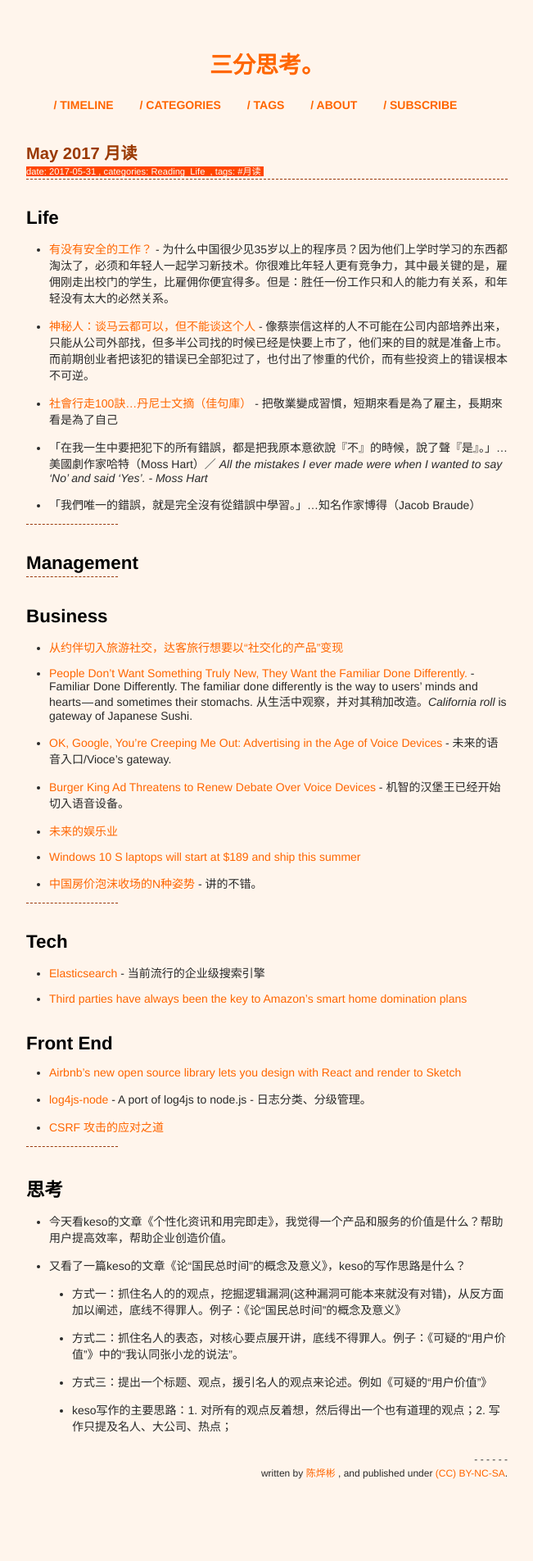
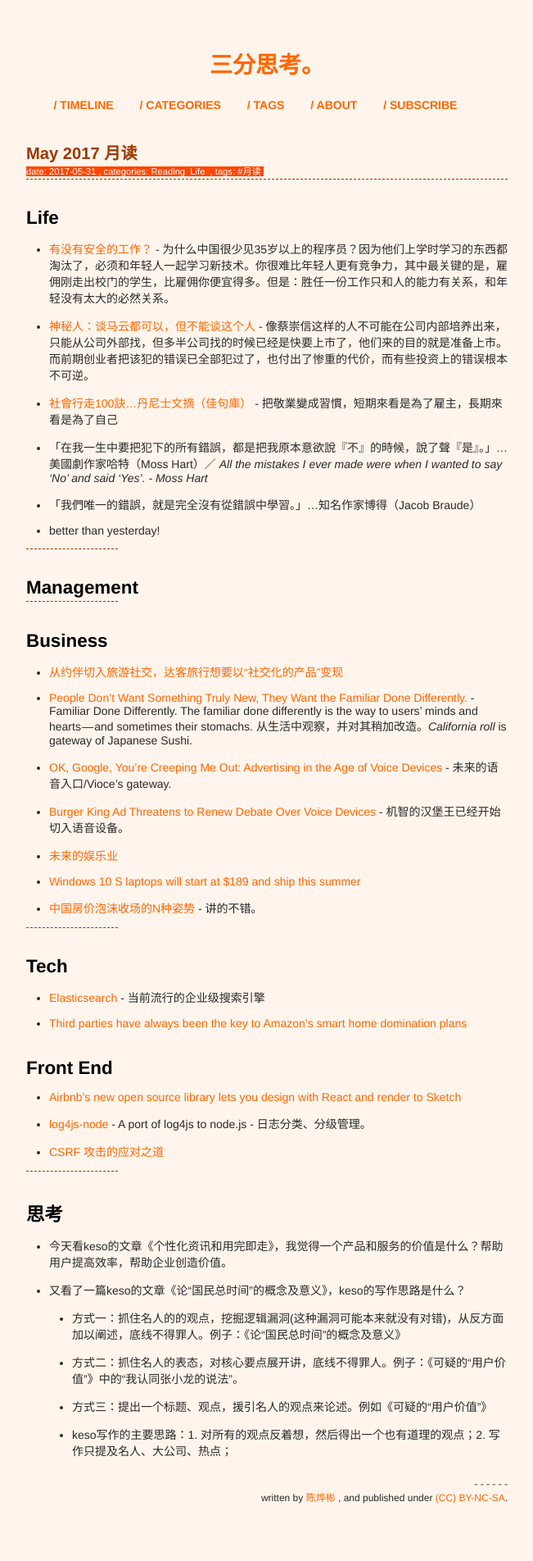
Before and after one commit to xianyuxmu/xianyuxmu.github.io, a Jekyll site: the page built from _posts/2017-05-31-monthly-reading.md, in a window 1280 px wide. Shown: the whole page at 82% size, without its empty margins (314-965 px from the left). Built offline with Jekyll 4.4.1, drawn with Linux system fonts in a browser that asks for light colours; comment, search, counter and statistics services are not loaded; before the commit the page ends 1874 px from its top, so only the background shows below that.

Commit message:
better than yesterday!

```diff
--- a/_posts/2017-05-31-monthly-reading.md
+++ b/_posts/2017-05-31-monthly-reading.md
@@ -17,6 +17,7 @@
 - [社會行走100訣…丹尼士文摘（佳句庫）](http://denniswatch.mysinablog.com/index.php?op=ViewArticle&articleId=1074546) - 把敬業變成習慣，短期來看是為了雇主，長期來看是為了自己
 - 「在我一生中要把犯下的所有錯誤，都是把我原本意欲說『不』的時候，說了聲『是』。」…美國劇作家哈特（Moss Hart）／ *All the mistakes I ever made were when I wanted to say 'No' and said 'Yes'. - Moss Hart*
 - 「我們唯一的錯誤，就是完全沒有從錯誤中學習。」…知名作家博得（Jacob Braude）
+- better than yesterday!
 
 ----
 
```
